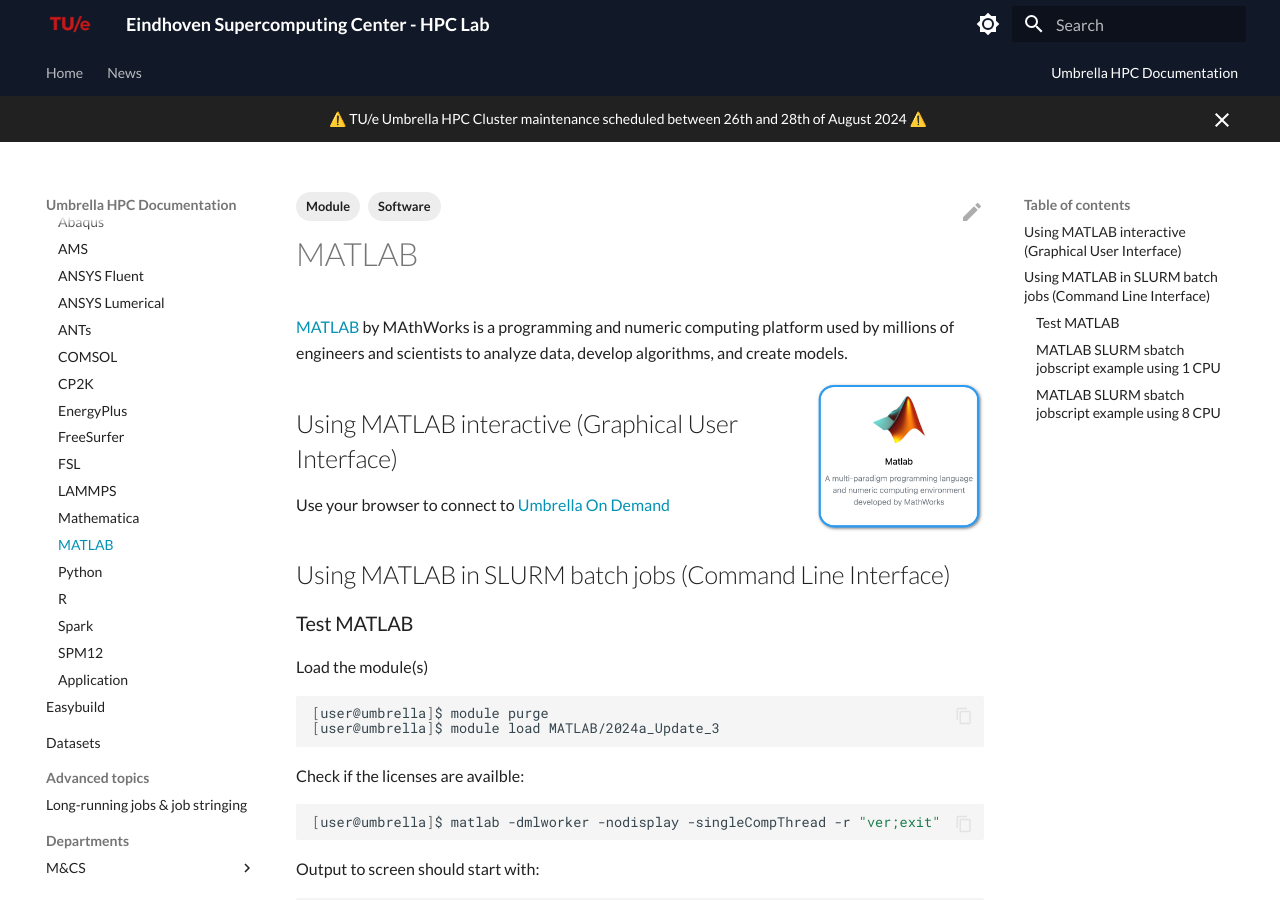
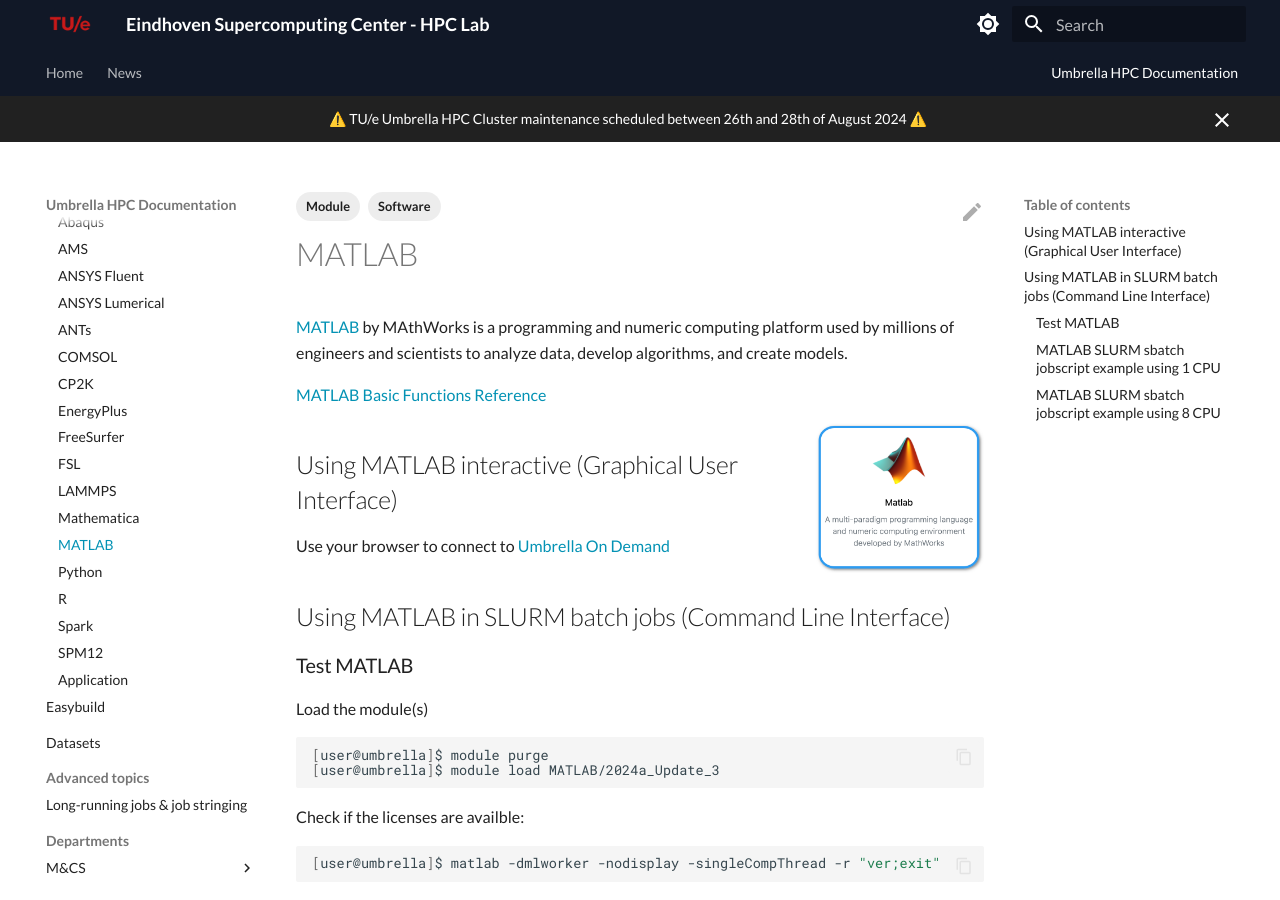
Before and after one commit to gferhpc/supercomputing.tue.nl, an MkDocs documentation site: the page built from pages/documentation/software/recipes/matlab.md, in a window 1280 px wide and 900 px high. Built offline with MkDocs 1.6.1 and Material for MkDocs 9.7.7, drawn with Linux system fonts in a browser that asks for light colours.

Commit message:
Update matlab.md

```diff
--- a/pages/documentation/software/recipes/matlab.md
+++ b/pages/documentation/software/recipes/matlab.md
@@ -4,6 +4,8 @@
 ---
 
 [MATLAB](https://nl.mathworks.com/products/matlab.html){:target="_blank"} by MAthWorks is a programming and numeric computing platform used by millions of engineers and scientists to analyze data, develop algorithms, and create models.
+
+[MATLAB Basic Functions Reference](matlab-basic-functions-reference.pdf)
 
 ![MATLAB in Umbrella On Demdand](matlab-ood.png){: align=right style="height:150px"}
 
```
